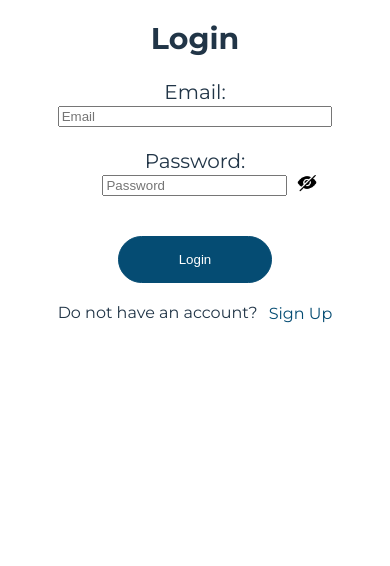
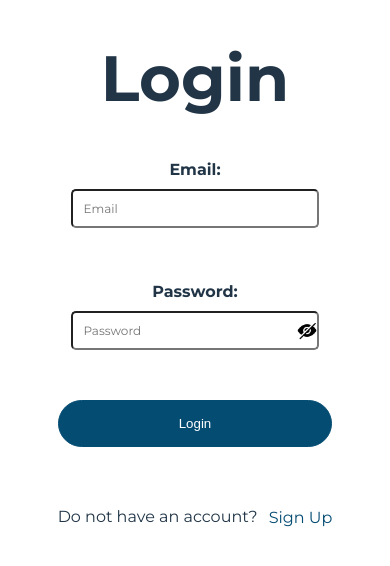
Before and after one commit to guranda26/ecommerce-website, a React (Vite) app: page /login in a window 390 px wide. Shown: the top 566 px of the page. Built offline with nearby package versions, Linux system fonts and the light colour scheme; no server answers; what @commercetools/platform-sdk, @commercetools/sdk-client-v2 would draw is missing.

Commit message:
feat: adjust styles

```diff
--- a/src/pages/login/Login.css
+++ b/src/pages/login/Login.css
@@ -1,16 +1,74 @@
 .login-form-container {
   display: flex;
   flex-direction: column;
-  max-width: 500px;
+  max-width: 300px;
   width: 100%;
+}
+.login-form {
+  display: flex;
+  flex-direction: column;
+  justify-content: center;
+  margin-bottom: 20px;
 }
 .login-form-controls {
   display: flex;
   flex-direction: column;
   margin-bottom: 20px;
 }
-.error-message {
-  color: red;
-  font-size: 0.9em;
-  margin: -0.5em 0 1em;
+.login-form label {
+  margin-bottom: 5px;
+  color: var(--dark-color);
+  font-family: Montserrat, Inter, system-ui, Avenir, Helvetica, Arial, sans-serif;
+  font-size: 0.8rem;
+  font-weight: bold;
 }
+.login-form input {
+  padding: 10px;
+  margin-bottom: 10px;
+  border-radius: 5px;
+  color: var(--dark-color);
+  font-family: Montserrat, Inter, system-ui, Avenir, Helvetica, Arial, sans-serif;
+  background-color: #fff;
+  min-width: 300px;
+  font-size: 0.6rem;
+}
+.login-form .error {
+  color: #d9534f;
+  font-size: 0.6rem;
+  margin: 0;
+  position: static;
+}
+.login-form .error-password {
+  margin-top: 0;
+}
+.success {
+  color: #5cb85c;
+  margin-top: 10px;
+  font-size: 1rem;
+}
+
+@media only screen and (max-width: 1024px) {
+  .login-form-container {
+    max-width: 75vw;
+  }
+}
+
+@media only screen and (max-width: 768px) {
+  .login-form input {
+    max-width: 160px;
+  }
+}
+
+@media only screen and (max-width: 425px) {
+  .login-form-container {
+    width: 100%;
+  }
+
+  .input-container {
+    width: 100%;
+  }
+
+  .login-form input {
+    min-width: 90%;
+  }
+}
--- a/src/pages/login/Login.tsx
+++ b/src/pages/login/Login.tsx
@@ -7,7 +7,11 @@ import './Login.css';
 const Login: React.FC = () => {
   const [email, setEmail] = useState('');
   const [password, setPassword] = useState('');
-  const [errors, setErrors] = useState<{ email?: string; password?: string; submit?: string }>({});
+  const [errors, setErrors] = useState<{
+    email?: string;
+    password?: string;
+    submit?: string;
+  }>({});
   const [generalError, setGeneralError] = useState<string>('');
   const [success, setSuccess] = useState<boolean>(false);
 
@@ -22,7 +26,8 @@ const Login: React.FC = () => {
         break;
       case 'password':
         if (!isPasswordValid(value)) {
-          error = 'Password must be at least 8 characters, include an uppercase letter, a lowercase letter, a number, and a special character (!@#$%^&*.,)';
+          error =
+            'Password must be at least 8 characters, include an uppercase letter, a lowercase letter, a number, and a special character (!@#$%^&*.,)';
         }
         break;
     }
@@ -68,10 +73,11 @@ const Login: React.FC = () => {
 
   return (
     <div className="login-form-container">
-      <h2>Login</h2>
+      <h1>Login</h1>
       {generalError && <div className="error-message">{generalError}</div>}
       <form onSubmit={handleSubmit} className="login-form">
         <div className="login-form-controls">
+          <div class="input-container">
             <label htmlFor="email">Email:</label>
             <input
               type="email"
@@ -81,7 +87,12 @@ const Login: React.FC = () => {
               onChange={handleChange}
               placeholder="Email"
             />
-          {errors.email && <div className="error-message">{errors.email}</div>}
+            {errors.email && (
+              <div className="error">
+                <span className="error-icon">⚠️</span>
+                {errors.email}</div>
+              )}
+          </div>
         </div>
         <div className="login-form-controls">
           <PasswordInput
@@ -90,9 +101,17 @@ const Login: React.FC = () => {
             error={errors.password}
           />
         </div>
-        <button type="submit" className="button login">Login</button>
-        {errors.submit && <div className="error-message">{errors.submit}</div>}
-        {success && <div className="success">Login successful! Redirecting...</div>}
+        <div className="login-form-controls">
+          <button type="submit" className="button login">
+            Login
+          </button>
+          {errors.submit && (
+            <div className="error">{errors.submit}</div>
+          )}
+          {success && (
+            <div className="success">Login successful! Redirecting...</div>
+          )}
+        </div>
       </form>
       <div>
         <p className="navigation-link">
```
Lines whose indentation alone changed are shown as unchanged.
